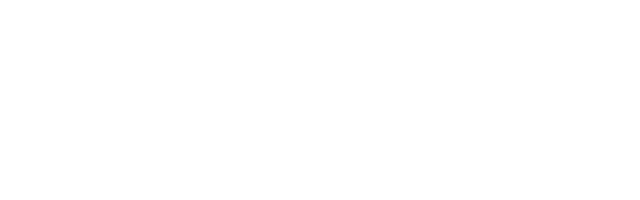
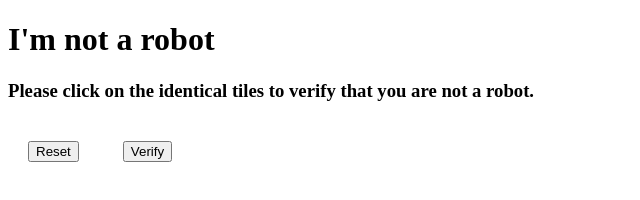
Before and after one commit to acciojob/I-am-not-a-robot-kriti8kum, a website: page main.html in a window 1280 px wide. Shown: the whole page, without its empty margins (0-640 px from the left). Drawn offline with Linux system fonts and the light colour scheme.

Commit message:
main.html

```diff
--- a/main.html
+++ b/main.html
@@ -9,9 +9,18 @@
 </head>
 <body>
 <main>
-      <!-- solution start -->
+  <h1 id="main-heading">I'm not a robot</h1>
 
-      <!-- solution end -->
+  <div class="image-container" id="image-container">
+    <!-- Images will be dynamically inserted here -->
+  </div>
+  <h3 id="h">Please click on the identical tiles to verify that you are not a robot.</h3>
+  <div class="button-container">
+    <button id="reset">Reset</button>
+    <button id="verify">Verify</button>
+  </div>
+
+  <p id="para"></p>
 </main>
 <script src="./script.js"></script>
 </body>
```
Lines whose indentation alone changed are shown as unchanged.
